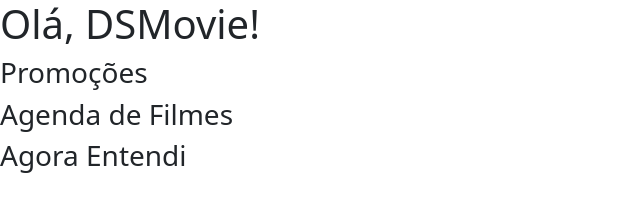
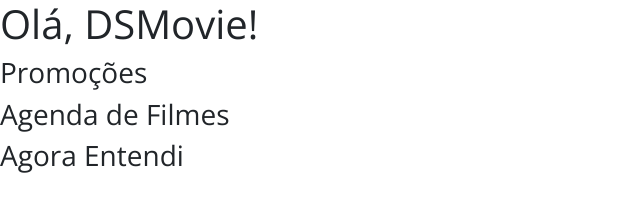
Before and after one commit to J4550N51LV4/aulagithub, a plain HTML site: page index.html in a window 1280 px wide. Shown: the whole page, without its empty margins (0-640 px from the left). Drawn offline with nearby package versions, Linux system fonts and the light colour scheme.

Commit message:
Google Fonts

```diff
--- /dev/null
+++ b/css/styles.css
@@ -0,0 +1,5 @@
+@import url('https://fonts.googleapis.com/css2?family=Open+Sans:ital,wght@0,400;0,700;1,300&display=swap');
+
+* {
+    font-family: 'Open Sans', sans-serif;
+}
--- a/index.html
+++ b/index.html
@@ -6,6 +6,7 @@
     <meta name="viewport" content="width=device-width, initial-scale=1.0">
     <title>DSMovie</title>
     <link href="https://cdn.jsdelivr.net/npm/bootstrap@5.2.0-beta1/dist/css/bootstrap.min.css" rel="stylesheet" integrity="sha384-0evHe/X+R7YkIZDRvuzKMRqM+OrBnVFBL6DOitfPri4tjfHxaWutUpFmBp4vmVor" crossorigin="anonymous">
+    <link rel="stylesheet" href="css/styles.css">
 </head>
 <body>
     <h1> Olá, DSMovie!</h1>
```
